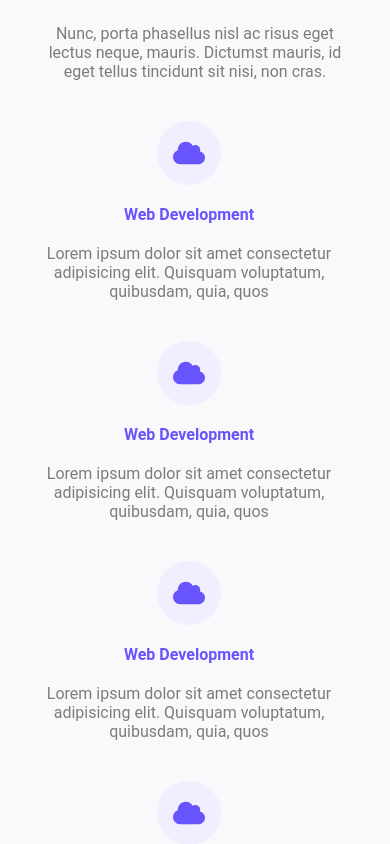
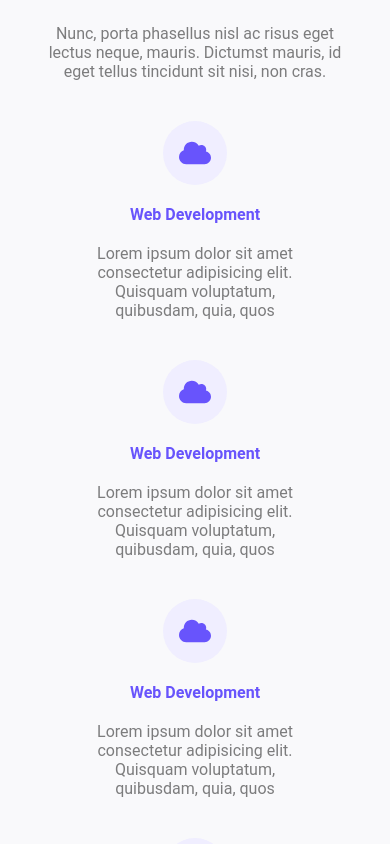
Before and after one commit to devprashantt/ecell-client, a React (Vite) app: page / in a window 390 px wide. Shown: the part 7520-8364 px from the top of the page. Built offline with nearby package versions, Linux system fonts and the light colour scheme.

Commit message:
Update Service component responsiveness

```diff
--- a/src/styles/css/ServiceStyle.css
+++ b/src/styles/css/ServiceStyle.css
@@ -1,7 +1,3 @@
-service--block-services {
-  margin: 0;
-}
-
 @media (max-width: 60em) {
   .service--component {
     text-align: center;
@@ -12,9 +8,19 @@ service--block-services {
   }
   .service--block-info {
     align-items: center !important;
+    max-width: 15rem !important;
   }
   .service--element-link {
     align-self: center;
+  }
+}
+@media (max-width: 43em) {
+  .service--block-services {
+    display: flex;
+    flex-direction: column;
+    justify-content: center;
+    align-items: center;
+    margin: auto;
   }
 }
 @media (max-width: 30em) {
```
Also changed, not shown: src/styles/sass/ServiceStyle.scss (+12 -4 lines), 1 other file (tests, documents, lock files or other folders).
